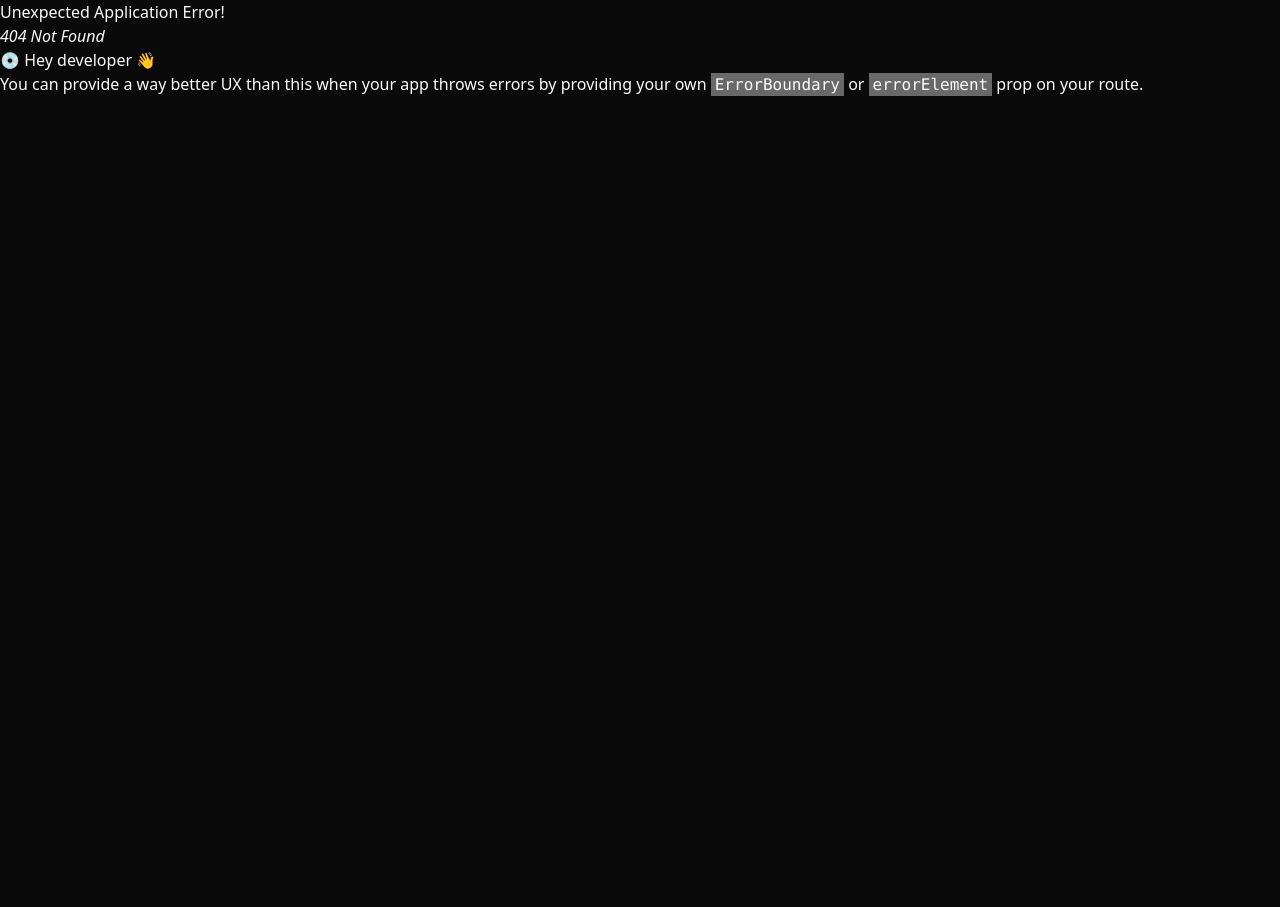
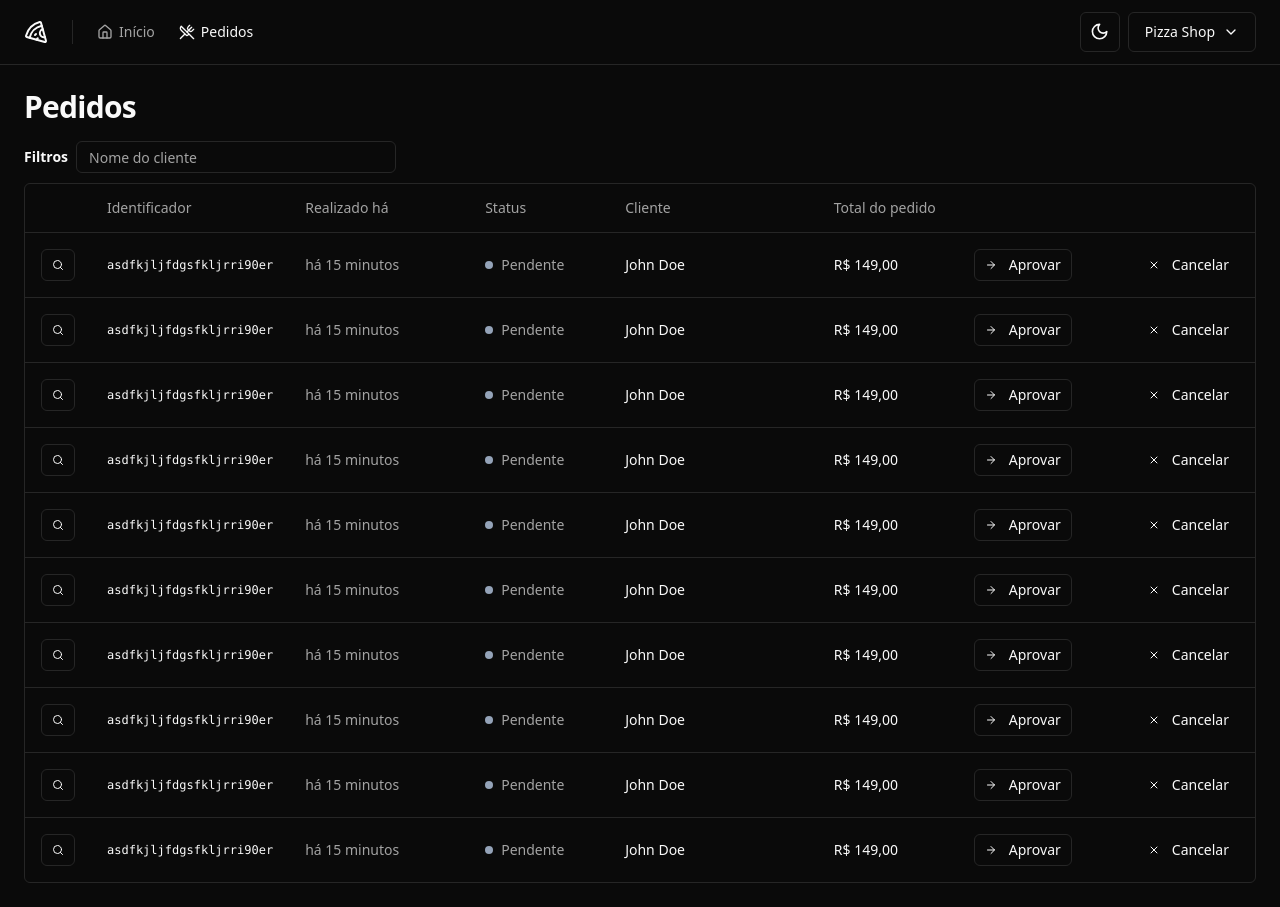
Before and after one commit to davi1985/pizza-show-web, a React (Vite) app: page /orders in a window 1280 px wide. Before the commit this address had no page. Before the commit the page ends 800 px from the top, so only its background shows below. Built offline with nearby package versions, Linux system fonts and the light colour scheme.

Commit message:
orders lists

```diff
--- a/src/_layouts/app.tsx
+++ b/src/_layouts/app.tsx
@@ -7,7 +7,7 @@
     <div className="flex min-h-screen flex-col antialiased">
       <Header />
 
-      <div className="flex flex-1 flex-col gap-4 pt-6">
+      <div className="flex flex-1 flex-col gap-4 p-6">
         <Outlet />
       </div>
     </div>
--- a/src/components/ui/button.tsx
+++ b/src/components/ui/button.tsx
@@ -22,6 +22,7 @@
       size: {
         default: 'h-10 px-4 py-2',
         sm: 'h-9 rounded-md px-3',
+        xs: 'h-8 rounded-md px-2.5',
         lg: 'h-11 rounded-md px-8',
         icon: 'h-10 w-10',
       },
--- /dev/null
+++ b/src/components/ui/table.tsx
@@ -0,0 +1,117 @@
+import * as React from "react"
+
+import { cn } from "@/lib/utils"
+
+const Table = React.forwardRef<
+  HTMLTableElement,
+  React.HTMLAttributes<HTMLTableElement>
+>(({ className, ...props }, ref) => (
+  <div className="relative w-full overflow-auto">
+    <table
+      ref={ref}
+      className={cn("w-full caption-bottom text-sm", className)}
+      {...props}
+    />
+  </div>
+))
+Table.displayName = "Table"
+
+const TableHeader = React.forwardRef<
+  HTMLTableSectionElement,
+  React.HTMLAttributes<HTMLTableSectionElement>
+>(({ className, ...props }, ref) => (
+  <thead ref={ref} className={cn("[&_tr]:border-b", className)} {...props} />
+))
+TableHeader.displayName = "TableHeader"
+
+const TableBody = React.forwardRef<
+  HTMLTableSectionElement,
+  React.HTMLAttributes<HTMLTableSectionElement>
+>(({ className, ...props }, ref) => (
+  <tbody
+    ref={ref}
+    className={cn("[&_tr:last-child]:border-0", className)}
+    {...props}
+  />
+))
+TableBody.displayName = "TableBody"
+
+const TableFooter = React.forwardRef<
+  HTMLTableSectionElement,
+  React.HTMLAttributes<HTMLTableSectionElement>
+>(({ className, ...props }, ref) => (
+  <tfoot
+    ref={ref}
+    className={cn(
+      "border-t bg-muted/50 font-medium [&>tr]:last:border-b-0",
+      className
+    )}
+    {...props}
+  />
+))
+TableFooter.displayName = "TableFooter"
+
+const TableRow = React.forwardRef<
+  HTMLTableRowElement,
+  React.HTMLAttributes<HTMLTableRowElement>
+>(({ className, ...props }, ref) => (
+  <tr
+    ref={ref}
+    className={cn(
+      "border-b transition-colors hover:bg-muted/50 data-[state=selected]:bg-muted",
+      className
+    )}
+    {...props}
+  />
+))
+TableRow.displayName = "TableRow"
+
+const TableHead = React.forwardRef<
+  HTMLTableCellElement,
+  React.ThHTMLAttributes<HTMLTableCellElement>
+>(({ className, ...props }, ref) => (
+  <th
+    ref={ref}
+    className={cn(
+      "h-12 px-4 text-left align-middle font-medium text-muted-foreground [&:has([role=checkbox])]:pr-0",
+      className
+    )}
+    {...props}
+  />
+))
+TableHead.displayName = "TableHead"
+
+const TableCell = React.forwardRef<
+  HTMLTableCellElement,
+  React.TdHTMLAttributes<HTMLTableCellElement>
+>(({ className, ...props }, ref) => (
+  <td
+    ref={ref}
+    className={cn("p-4 align-middle [&:has([role=checkbox])]:pr-0", className)}
+    {...props}
+  />
+))
+TableCell.displayName = "TableCell"
+
+const TableCaption = React.forwardRef<
+  HTMLTableCaptionElement,
+  React.HTMLAttributes<HTMLTableCaptionElement>
+>(({ className, ...props }, ref) => (
+  <caption
+    ref={ref}
+    className={cn("mt-4 text-sm text-muted-foreground", className)}
+    {...props}
+  />
+))
+TableCaption.displayName = "TableCaption"
+
+export {
+  Table,
+  TableHeader,
+  TableBody,
+  TableFooter,
+  TableHead,
+  TableRow,
+  TableCell,
+  TableCaption,
+}
--- /dev/null
+++ b/src/pages/app/orders/orders.tsx
@@ -0,0 +1,95 @@
+import { ArrowRight, Search, X } from 'lucide-react'
+import { Helmet } from 'react-helmet-async'
+
+import { Button } from '@/components/ui/button'
+import { Input } from '@/components/ui/input'
+import {
+  Table,
+  TableBody,
+  TableCell,
+  TableHead,
+  TableHeader,
+  TableRow,
+} from '@/components/ui/table'
+
+export const Orders = () => (
+  <>
+    <Helmet title="Pedidos" />
+
+    <div className="flex flex-col gap-4">
+      <h1 className="text-3xl font-bold tracking-tight">Pedidos</h1>
+
+      <div className="space-y-2.5">
+        <form action="" className="flex items-center gap-2">
+          <span className="text-sm font-semibold">Filtros</span>
+          <Input placeholder="Nome do cliente" className="h-8 w-[320px]" />
+        </form>
+
+        <div className="rounded-md border">
+          <Table>
+            <TableHeader>
+              <TableRow>
+                <TableHead className="w-[64px]"></TableHead>
+                <TableHead className="w-[140px]">Identificador</TableHead>
+                <TableHead className="w-[180px]">Realizado há</TableHead>
+                <TableHead className="w-[140px]">Status</TableHead>
+                <TableHead>Cliente</TableHead>
+                <TableHead className="w-[140px]">Total do pedido</TableHead>
+                <TableHead className="w-[164px]"> </TableHead>
+                <TableHead className="w-[132px]"></TableHead>
+              </TableRow>
+            </TableHeader>
+
+            <TableBody>
+              {Array.from({ length: 10 }).map((_, index) => (
+                <TableRow key={index}>
+                  <TableCell>
+                    <Button variant="outline" size="xs">
+                      <Search className="h-3 w-3" />
+                      <span className="sr-only">Detalhes do pedido</span>
+                    </Button>
+                  </TableCell>
+
+                  <TableCell className="font-mono text-xs font-medium">
+                    asdfkjljfdgsfkljrri90er
+                  </TableCell>
+
+                  <TableCell className="text-muted-foreground">
+                    há 15 minutos
+                  </TableCell>
+
+                  <TableCell>
+                    <div className="flex items-center gap-2">
+                      <span className="h-2 w-2 rounded-full bg-slate-400" />
+                      <span className="font-medium text-muted-foreground">
+                        Pendente
+                      </span>
+                    </div>
+                  </TableCell>
+
+                  <TableCell className="font-medium">John Doe</TableCell>
+
+                  <TableCell className="font-medium">R$ 149,00</TableCell>
+
+                  <TableCell>
+                    <Button variant="outline" size="xs">
+                      <ArrowRight className="mr-3 h-3 w-3" />
+                      Aprovar
+                    </Button>
+                  </TableCell>
+
+                  <TableCell>
+                    <Button variant="ghost" size="xs">
+                      <X className="mr-3 h-3 w-3" />
+                      Cancelar
+                    </Button>
+                  </TableCell>
+                </TableRow>
+              ))}
+            </TableBody>
+          </Table>
+        </div>
+      </div>
+    </div>
+  </>
+)
--- a/src/routes/app-routes.tsx
+++ b/src/routes/app-routes.tsx
@@ -2,6 +2,7 @@
 
 import { AppLayout } from '@/_layouts/app'
 import { Dashboard } from '@/pages/app/dashboard'
+import { Orders } from '@/pages/app/orders/orders'
 
 export const appRoutes: RouteObject = {
   path: '/',
@@ -11,5 +12,9 @@
       path: '/',
       element: <Dashboard />,
     },
+    {
+      path: '/orders',
+      element: <Orders />,
+    },
   ],
 }
```
